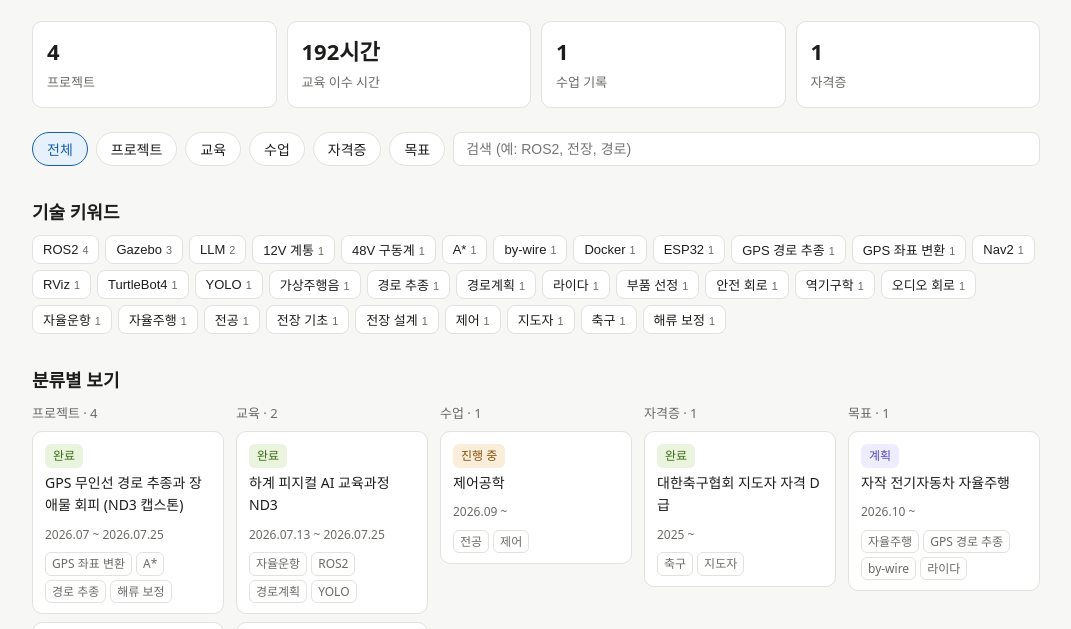
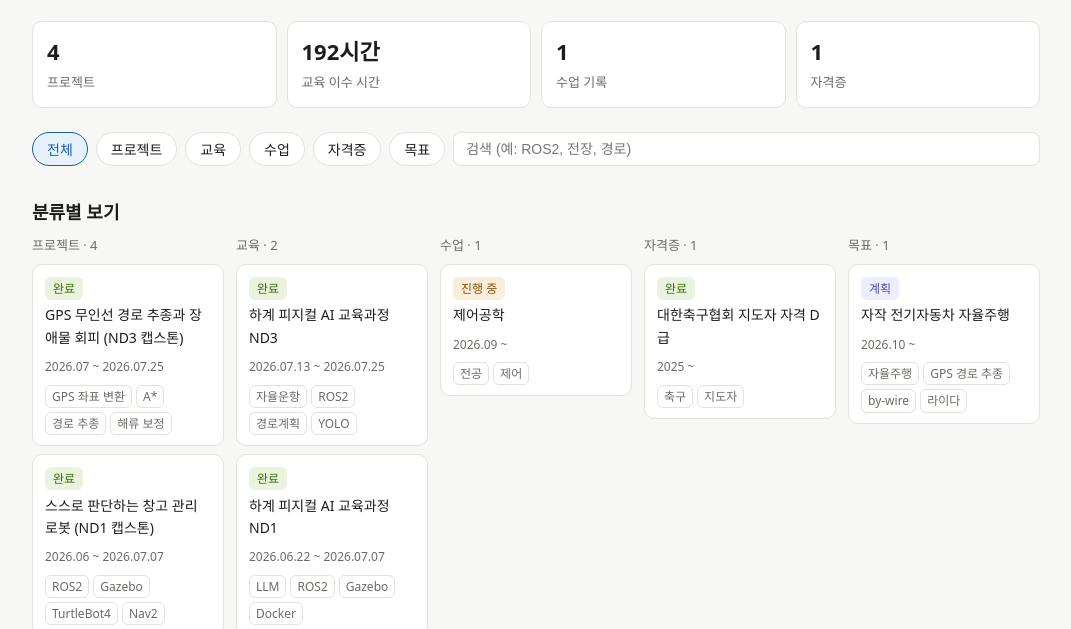
Before and after one commit to Tanmat02/tanmat02.github.io, a plain HTML site: page index.html in a window 1280 px wide. Shown: the part 106-735 px from the top of the page, without its empty margins (104-1175 px from the left). Drawn offline with Linux system fonts and the light colour scheme.

Commit message:
기술 키워드 섹션 제거 (키워드는 카드에만 표시)
Co-Authored-By: Claude Opus 5.5 <noreply@anthropic.com>

```diff
--- a/index.html
+++ b/index.html
@@ -41,10 +41,6 @@ section.level{margin-top:40px}
 section.level h2{font-size:18px;font-weight:600;margin:0 0 6px}
 section.level p{color:var(--muted);margin:0 0 12px;font-size:14px}
 h2.sec{font-size:18px;font-weight:600;margin:32px 0 8px}
-.kw{display:flex;flex-wrap:wrap;gap:6px;margin-bottom:8px}
-.kw button{border:1px solid var(--line);background:var(--card);color:var(--text);border-radius:8px;padding:4px 10px;font-size:13px;cursor:pointer}
-.kw button small{color:var(--muted);margin-left:4px}
-.kw button[aria-pressed="true"]{background:var(--accent-bg);border-color:var(--accent);color:var(--accent)}
 .board{display:grid;grid-template-columns:repeat(auto-fit,minmax(190px,1fr));gap:12px}
 .col h3{font-size:13px;color:var(--muted);font-weight:500;margin:0 0 8px}
 .card{background:var(--card);border:1px solid var(--line);border-radius:10px;padding:10px 12px;margin-bottom:8px;cursor:pointer;text-align:left;width:100%;color:var(--text);font:inherit}
@@ -70,9 +66,6 @@ h2.sec{font-size:18px;font-weight:600;margin:32px 0 8px}
     <input type="search" id="q" placeholder="검색 (예: ROS2, 전장, 경로)">
   </div>
 
-  <h2 class="sec">기술 키워드</h2>
-  <div class="kw" id="kw" role="group" aria-label="기술 키워드"></div>
-
   <h2 class="sec">분류별 보기</h2>
   <div class="board" id="board"></div>
 
@@ -88,7 +81,7 @@ h2.sec{font-size:18px;font-weight:600;margin:32px 0 8px}
 <script>
 const CATS = ["전체","프로젝트","교육","수업","자격증","목표"];
 const STATUS = {"완료":"s-done","진행 중":"s-doing","예정":"s-plan","계획":"s-plan"};
-let cat = "전체", q = "", open = null, kw = null;
+let cat = "전체", q = "", open = null;
 const esc = s => String(s ?? "").replace(/[&<>"]/g, c => ({"&":"&amp;","<":"&lt;",">":"&gt;",'"':"&quot;"}[c]));
 
 function stats(){
@@ -107,7 +100,6 @@ function chips(){
 }
 function match(i){
   if (cat !== "전체" && i.category !== cat) return false;
-  if (kw && !(i.tags||[]).includes(kw)) return false;
   if (!q) return true;
   return JSON.stringify(i).toLowerCase().includes(q.toLowerCase());
 }
@@ -117,14 +109,6 @@ function detail(i){
   return `<div class="detail">${i.org?`<div style="color:var(--muted);font-size:13px">${esc(i.org)}</div>`:""}
     <p style="margin:6px 0">${esc(i.summary)}</p>
     ${list("한 일", i.did)}${list("알게 된 것", i.learned)}${list("결과", i.results)}${links}</div>`;
-}
-function keywords(){
-  const count = {};
-  ITEMS.forEach(i => (i.tags||[]).forEach(t => count[t] = (count[t]||0) + 1));
-  const list = Object.entries(count).sort((a,b) => b[1]-a[1] || a[0].localeCompare(b[0]));
-  const el = document.getElementById("kw");
-  el.innerHTML = list.map(([t,n]) => `<button aria-pressed="${kw===t}" data-t="${esc(t)}">${esc(t)}<small>${n}</small></button>`).join("");
-  el.querySelectorAll("button").forEach(b => b.onclick = () => { kw = kw===b.dataset.t ? null : b.dataset.t; open = null; render(); });
 }
 function board(){
   const cols = CATS.filter(c => c !== "전체" && (cat === "전체" || c === cat));
@@ -143,7 +127,7 @@ function board(){
     document.querySelector(`tr.row[data-id="${c.dataset.id}"]`)?.scrollIntoView({behavior:"smooth", block:"center"});
   });
 }
-function render(){ chips(); keywords(); board(); rows(); }
+function render(){ chips(); board(); rows(); }
 function rows(){
   const list = ITEMS.filter(match).sort((a,b) => (b.start||"").localeCompare(a.start||""));
   const tb = document.getElementById("rows");
```
Also changed, not shown: 1 other file.
